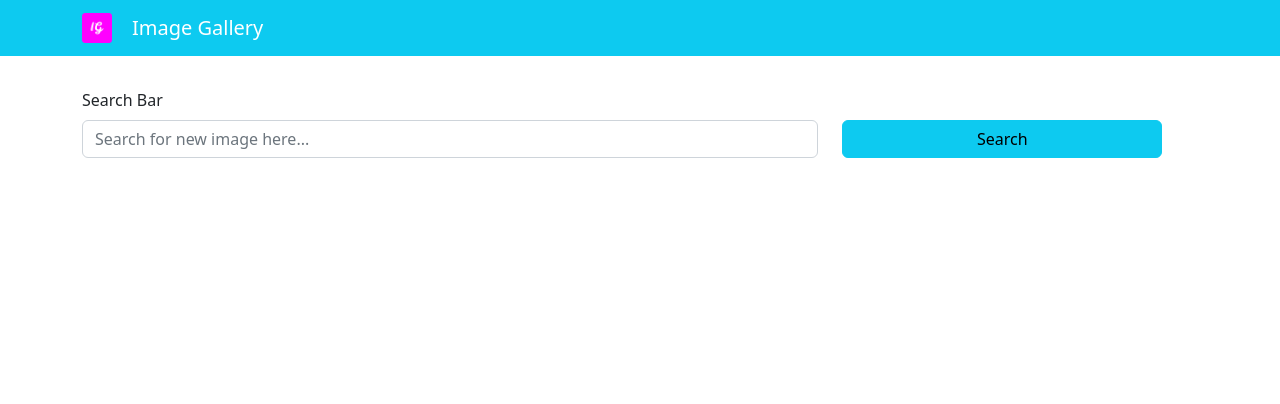
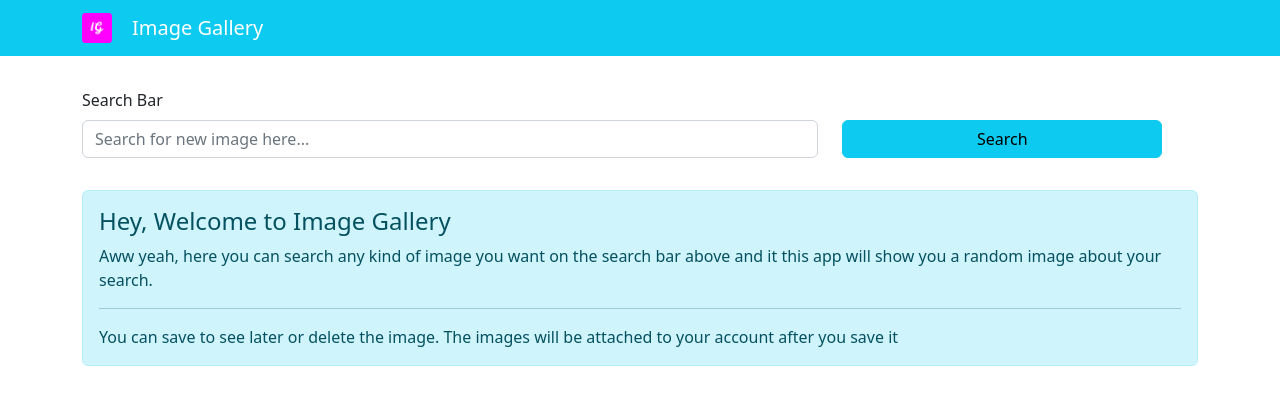
Before and after one commit to JoaoZati/image_search_app, a React (Create React App) app in the folder frontend/: page / in a window 1280 px wide. Shown: the top 404 px of the page. Built offline with nearby package versions, Linux system fonts and the light colour scheme; no server answers.

Commit message:
Add welcome component into the search

```diff
--- a/frontend/src/components/Search.js
+++ b/frontend/src/components/Search.js
@@ -1,6 +1,7 @@
 import React, { Component } from 'react';
 import { Container, Row, Col, Button } from 'react-bootstrap';
 import ImageCard from './ImageCard';
+import Welcome from './Welcome';
 
 import Form from 'react-bootstrap/Form';
 
@@ -43,6 +44,14 @@ function Search({ word, setWord, handleSubmit, images, handleDeleteImage}) {
         );
     }
 
+    if (!imageCards.length) {
+        imageCards.push(
+            <Col>
+                <Welcome />
+            </Col>
+        )
+    }
+
     return (
         <Container style = {{ marginTop: '2em'}}>
             <Row className="align-items-end">
--- /dev/null
+++ b/frontend/src/components/Welcome.js
@@ -0,0 +1,20 @@
+import Alert from 'react-bootstrap/Alert';
+
+function Welcome() {
+    return (
+        <Alert variant="info">
+            <Alert.Heading>Hey, Welcome to Image Gallery</Alert.Heading>
+            <p>
+                Aww yeah, here you can search any kind of image you want on the search bar above and
+                it this app will show you a random image about your search.
+            </p>
+            <hr />
+            <p className="mb-0">
+                You can save to see later or delete the image. The images will be attached to your account
+                after you save it
+            </p>
+        </Alert>
+    );
+}
+
+export default Welcome;
```
